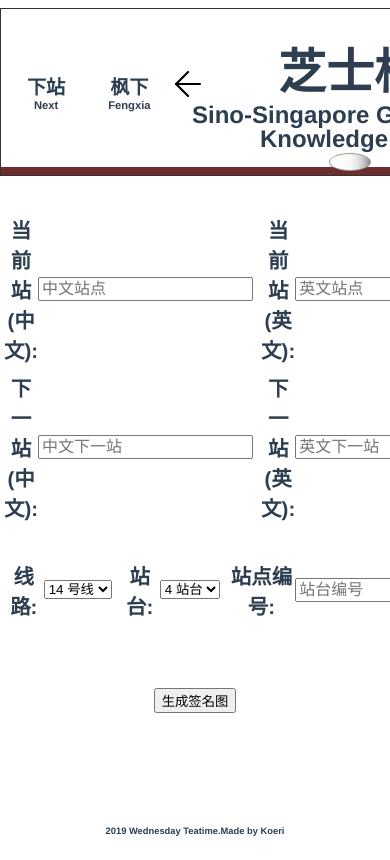
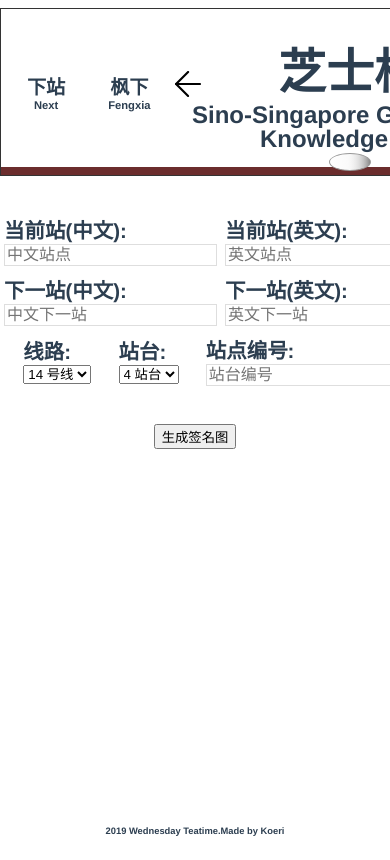
Before and after one commit to iMisty/Metro-Simulator, a Vue app: page / in a window 390 px wide. Built offline with nearby package versions, Linux system fonts and the light colour scheme.

Commit message:
Update CSS
更新CSS

```diff
--- a/src/assets/less/global.less
+++ b/src/assets/less/global.less
@@ -28,6 +28,9 @@ h1,h2,h3,h4,h5,h6{
   justify-content: center;
   align-items: center;
 }
+.align-center{
+  align-items: center;
+}
 .flex-1{
   flex: 1;
 }
--- a/src/assets/less/line.less
+++ b/src/assets/less/line.less
@@ -136,7 +136,7 @@
     background-color: #152648;
   }
 }
-.linegf{
+.lineGF{
   background-color: #c4d52a;
   &::after{
     background-color: #c4d52a;
@@ -148,7 +148,7 @@
     background-color: #a597d8;
   }
 }
-.lineapm{
+.lineAPM{
   background-color: #57b8e2;
   &::after{
     background-color: #57b8e2;
--- a/src/assets/less/options.less
+++ b/src/assets/less/options.less
@@ -13,6 +13,17 @@
     display: inline-flex;
     align-items: center;
     padding: .5rem;
+    @media screen and (max-width: 775px){
+      &{
+        display: flex;
+    flex-direction: column;
+    justify-content: center;
+    align-items: baseline;
+    input{
+      border: 1px solid #dedede;
+    }
+      }
+    }
     h3{
       font-size: 2.56rem;
     }
```
